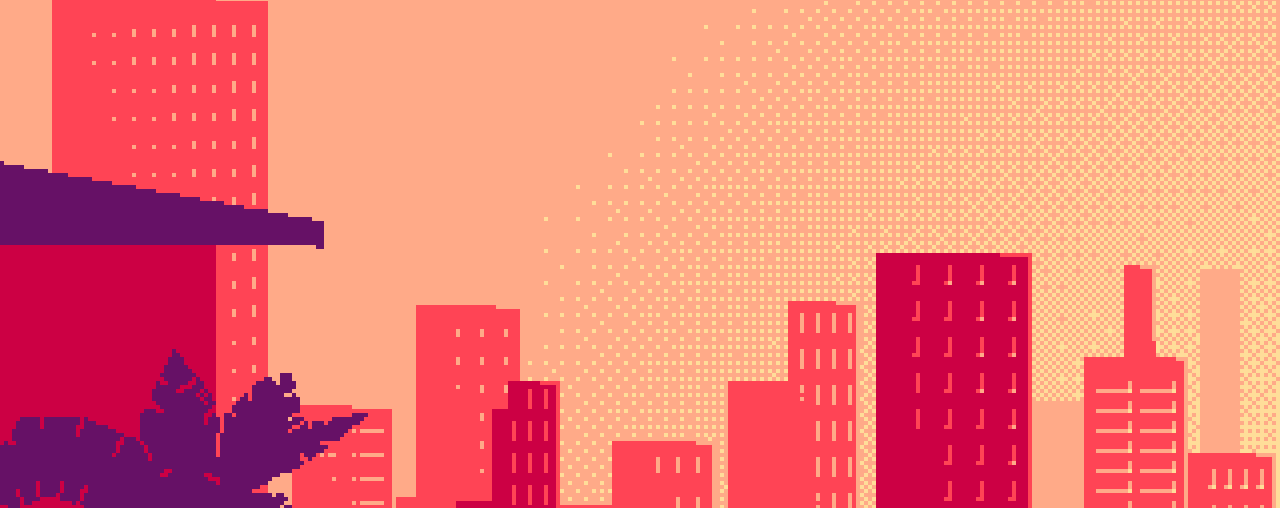
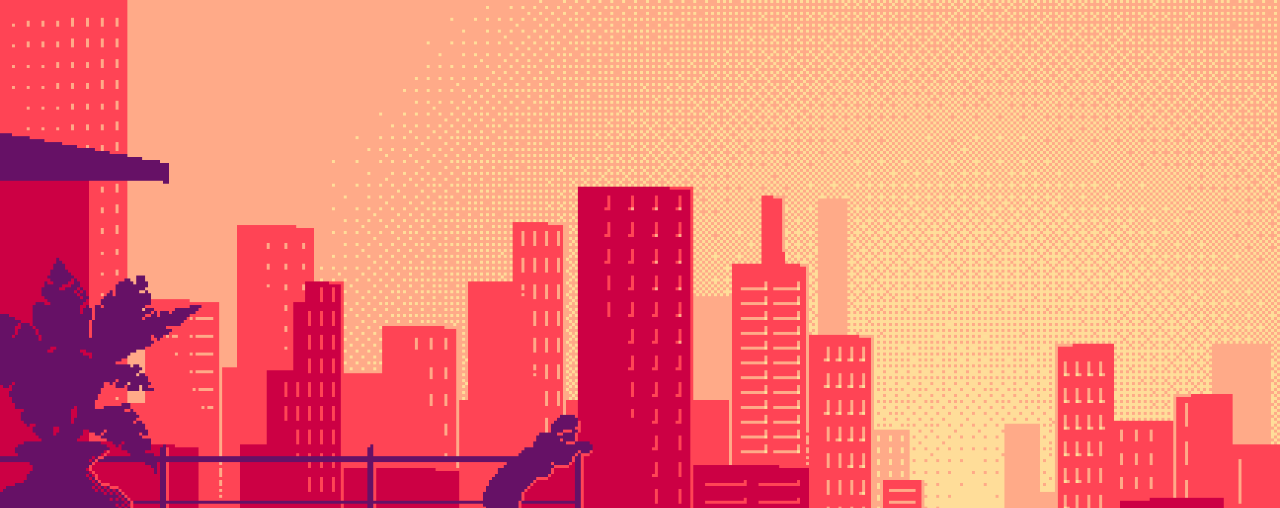
Before and after one commit to BiNNiBuX/Pavel-Polushin, a plain HTML site: page index.html in a window 1280 px wide. Shown: the part 71-579 px from the top of the page. Drawn offline with Linux system fonts and the light colour scheme.

Commit message:
InfotechSite
20:06

```diff
--- a/css/Style.css
+++ b/css/Style.css
@@ -47,7 +47,9 @@ body {
     display: flex;
     align-items: center;
     justify-content: space-around;
-    background-position: fixed;
+    background-attachment: fixed;
+    background-position: center center;
+    background-size: cover;
 }
 
 h1{
```
